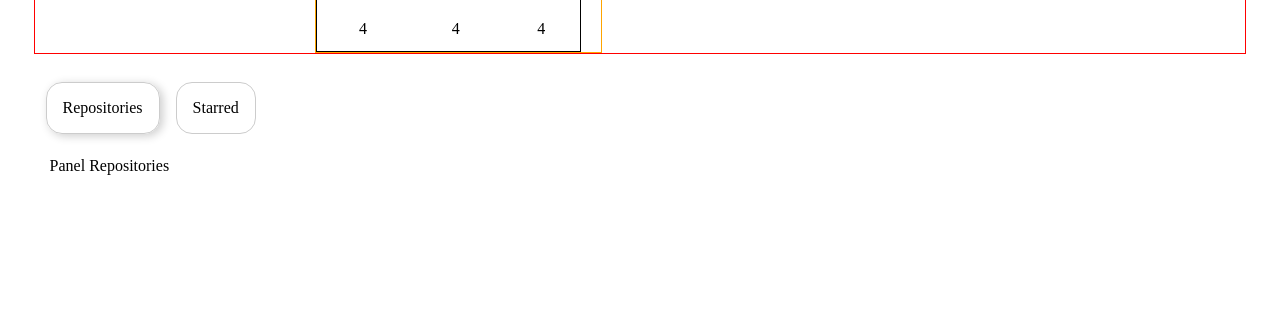
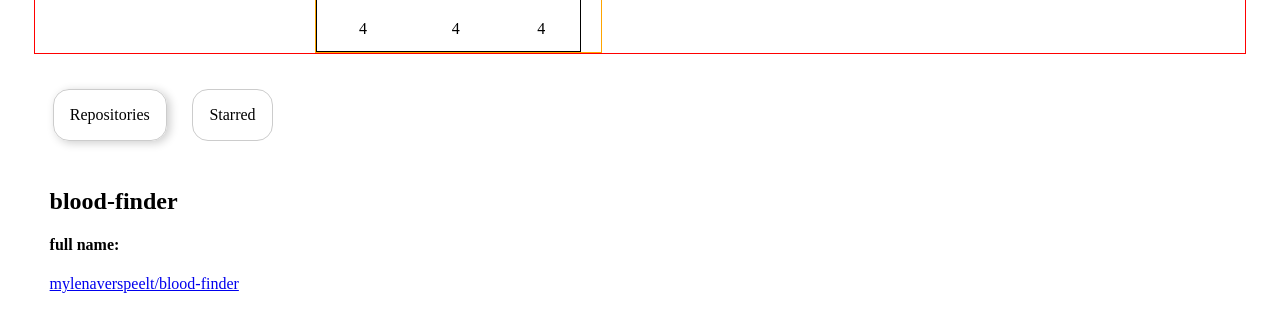
Before and after one commit to mylenaverspeelt/git-status, a React (Create React App) app: page / in a window 1280 px wide. Shown: the part 314-646 px from the top of the page. Built offline with nearby package versions, Linux system fonts and the light colour scheme.

Commit message:
feat: create repository-item component, create github-provider

```diff
--- a/src/components/Repositories/Repositories.js
+++ b/src/components/Repositories/Repositories.js
@@ -1,4 +1,5 @@
 import React from "react";
+import RepositoryItem from "../Repository-item/RepositoryItem";
 import * as S from "./Repositories.styled";
 
 export default function Repositories() {
@@ -12,8 +13,14 @@ export default function Repositories() {
         <S.WrapperTab>Starred</S.WrapperTab>
       </S.WrapperTabList>
 
-      <S.WrapperTabPanel>Panel Repositories</S.WrapperTabPanel>
-      <S.WrapperTabPanel>Panel Starred</S.WrapperTabPanel>
+      <S.WrapperTabPanel>
+        <RepositoryItem name="blood-finder" linkToRepos="https://github.com/mylenaverspeelt/blood-finder" fullName="mylenaverspeelt/blood-finder"/>
+      </S.WrapperTabPanel>
+
+      <S.WrapperTabPanel>
+        <RepositoryItem name="Chat-aluracord" linkToRepos="https://github.com/mylenaverspeelt/Chat-aluracord" fullName="mylenaverspeelt/Chat-aluracord" />
+      </S.WrapperTabPanel>
+
     </S.WrapperTabs>
   );
 }
--- a/src/components/Repositories/Repositories.styled.js
+++ b/src/components/Repositories/Repositories.styled.js
@@ -2,29 +2,35 @@ import styled from "styled-components";
 import { Tabs, TabList, Tab, TabPanel } from "react-tabs";
 
 
+// wrapper geral de todos os componentes
 export const WrapperTabs = styled(Tabs)`
-  font-size: 16px;
+  font-size: 1rem;
   width: 100%;
-  margin-top: 16px;
+  margin-top: 1rem;
 `;
 
+//opções de tab pro usuário escolher
 export const WrapperTabList = styled(TabList)`
   list-style-type: none;
-  padding: 4px;
+  padding: 0.4rem;
   display: flex;
   margin: 0;
 `;
+
+
+//a expensão pede que atribua um role já que é algo personalizado
 WrapperTabList.tabsRole = "TabList";
 
+//unidade de tab que o usuário clica
 export const WrapperTab = styled(Tab)`
-  border-radius: 16px;
-  border: 1px solid #ccc;
-  padding: 16px;
+  border-radius: 1rem;
+  border: 0.01rem solid #ccc;
+  padding: 1rem;
   user-select: none;
   cursor: pointer;
   z-index: 99999;
   background-color: "#fff";
-  margin: 8px;
+  margin: 0.8rem;
   &:focus {
     outline: none;
   }
@@ -34,11 +40,12 @@ export const WrapperTab = styled(Tab)`
 `;
 WrapperTab.tabsRole = "Tab";
 
+//o que aparece quando o usuário clica na tab
 export const WrapperTabPanel = styled(TabPanel)`
-  padding: 16px;
+  padding: 1rem;
   border: 1px solid "#ccc";
   display: none;
-  margin-top: -5px;
+  margin-top: -0.5rem;
   &.is-selected {
     display: block;
   }
--- /dev/null
+++ b/src/components/Repository-item/RepositoryItem.js
@@ -0,0 +1,13 @@
+import React from "react";
+
+export default function RepositoryItem({ name, linkToRepos, fullName }) {
+  return (
+    <>
+      <h2>{name}</h2>
+      <h4>full name:</h4>
+      <a href={linkToRepos} target="_blank" rel="noreferrer">
+        {fullName}
+      </a>
+    </>
+  );
+}
```
Also changed, not shown: src/providers/github-provider.js (added, +16 -0 lines).
